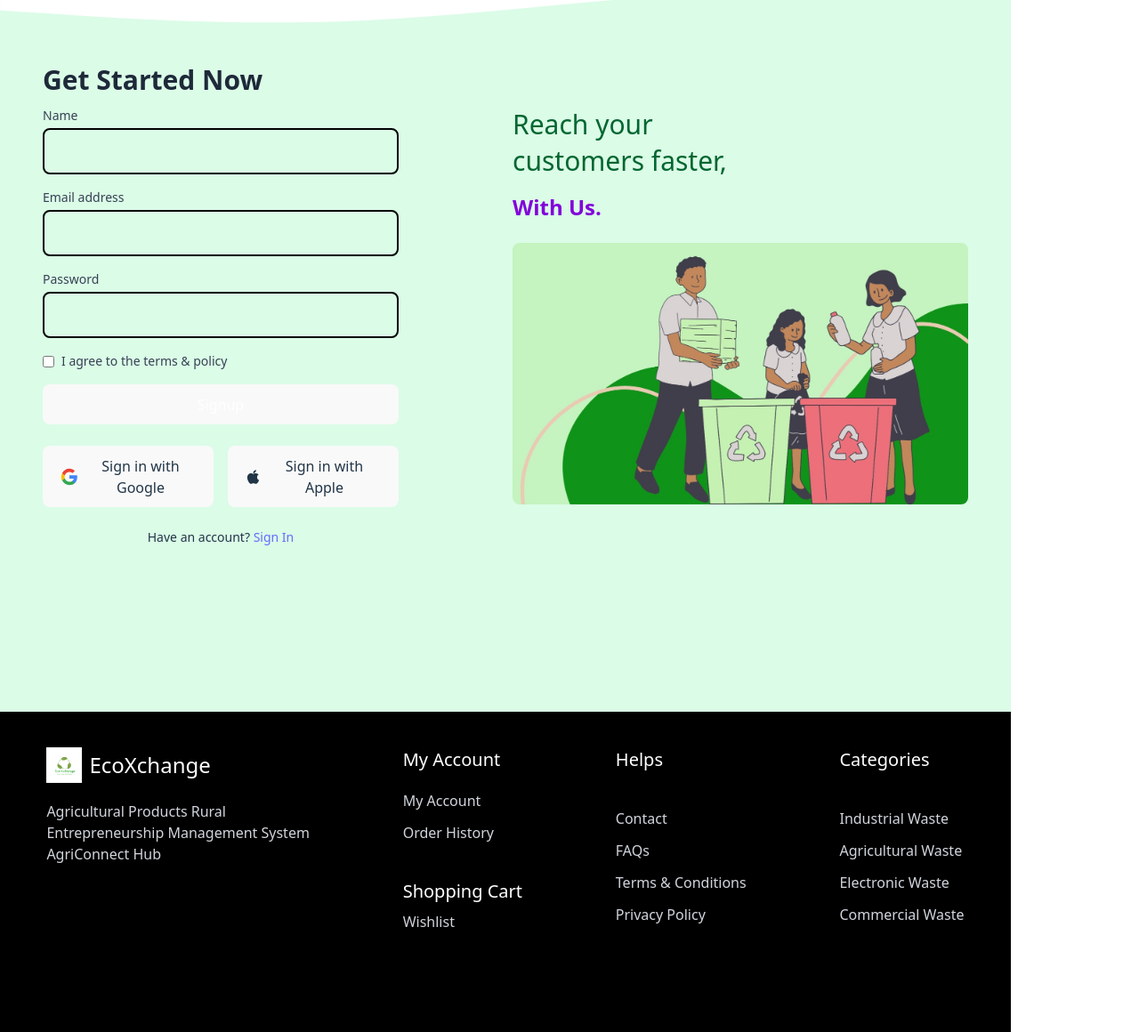
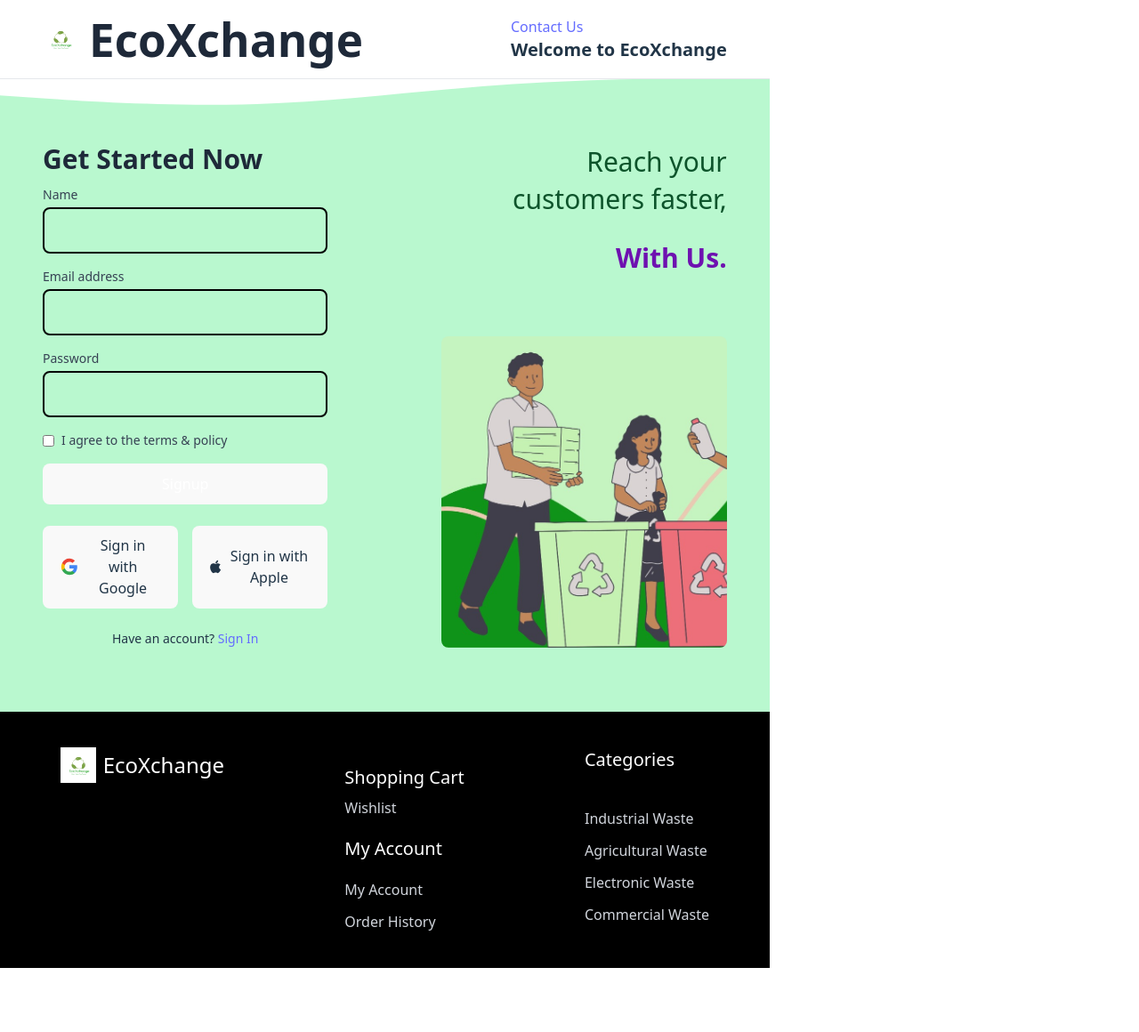
Before and after one commit to sinchan261/EchoXchange, a React (Vite) app in the folder Frontend/: page /signup in a window 1280 px wide. Shown: the whole page at 89% size. After the commit the page ends 1088 px from the top, so only its background shows below. Built offline with nearby package versions, Linux system fonts and the light colour scheme.

Commit message:
add some data

```diff
--- a/Frontend/src/components/Ecolunch.tsx
+++ b/Frontend/src/components/Ecolunch.tsx
@@ -4,7 +4,7 @@ const EcoLaunch = () => {
   return (
     <div className="font-[Montserrat] text-[#222] m-0 p-0 bg-white">
 
-      {/* <header className="flex justify-between items-center p-[15px_40px] bg-white border-b border-[#eee]">
+      <header className="flex justify-between items-center p-[15px_40px] bg-white border-b border-[#eee]">
         <div className="flex items-center ">
           <img src="image1.png" alt="EcoXchange Logo" className="h-[50px] mr-3" />
           <h1 className="text-2xl font-bold ">EcoXchange</h1>
@@ -13,31 +13,24 @@ const EcoLaunch = () => {
         <nav>
           <ul className="flex gap-[30px] list-none m-0 p-0">
             <li className="">
-              <a href="/" className="">Home</a>
+              <a href="/contact" className="text-green-600">Contact Us</a>
+             <h3 className="font-bold text-xl">Welcome to EcoXchange</h3>
             </li>
-            <li>
-              <Link to="/checkout" className="text-[#666] font-medium text-[16px] hover:text-black transition-colors">Cart</Link>
-            </li>
-            <li>
-              <Link to="/wishlist" className="text-[#666] font-medium text-[16px] hover:text-black transition-colors">Wishlist</Link>
-            </li>
-            <li>
-              <Link to="/contact" className="text-[#666] font-medium text-[16px] hover:text-black transition-colors">Contact Us</Link>
-            </li>
+
           </ul>
         </nav>
-      </header> */}
+      </header>
 
-      <main className="flex flex-wrap p-[130px_60px] bg-[#fafafa] relative bg-[url('https://cdn.pixabay.com/photo/2017/04/02/19/23/environment-2196690_1280.jpg')] bg-cover bg-center bg-no-repeat h-[620px]">
+      <main className="flex flex-wrap p-[130px_60px] bg-[#fafafa] relative bg-[url('img.png')] bg-cover bg-center bg-no-repeat h-[620px]">
         <div className="flex-1 min-w-[350px] z-[2]">
-          <h3 className="font-semibold text-[27px] mb-2 uppercase text-white leading-[1.6]">
+          <h3 className="font-semibold text-[27px] mb-2 uppercase text-black leading-[1.6]">
             WELCOME! LET’S GIVE E-WASTE A SECOND LIFE—<br />
             BUY, SELL, AND MAKE A DIFFERENCE TOGETHER.
           </h3>
-          <h1 className="text-[60px] font-extrabold my-2 tracking-tight text-white">
+          <h1 className="text-[60px] font-extrabold my-2 tracking-tight text-black">
             Eco<span className=" text-[70px] text-green-400">X</span>change
           </h1>
-          <p className="my-5 text-[18px] text-white">
+          <p className="my-5 text-[24px] text-black">
             Step in and be part of a cleaner future—where e-waste meets purpose.
           </p>
 
--- a/Frontend/src/components/Footer.tsx
+++ b/Frontend/src/components/Footer.tsx
@@ -1,7 +1,7 @@
 
 function Footer() {
   return (
-    <div className='w-full bg-black min-h-90 flex justify-around flex-wrap'>
+    <div className='w-full bg-black min-h-30 flex justify-around flex-wrap'>
 
       <div className='p-10 flex flex-col gap-5'>
         <div className='flex gap-2 items-center'>
@@ -9,33 +9,24 @@ function Footer() {
           <p className='text-2xl text-white'>EcoXchange</p>
         </div>
         <div className='text-gray-300'>
-          <p>Agricultural Products Rural</p>
-          <p>Entrepreneurship Management System</p>
-          <p>AgriConnect Hub</p>
+
         </div>
       </div>
 
       <div className='p-10 flex flex-col gap-5'>
+      <div className='mt-5'>
+          <p className='text-xl text-white'>Shopping Cart</p>
+          <p className='text-gray-300 mt-2'>Wishlist</p>
+        </div>
         <p className='text-xl text-white'>My Account</p>
         <div className='text-gray-300 flex flex-col gap-3'>
           <p>My Account</p>
           <p>Order History</p>
         </div>
-        <div className='mt-5'>
-          <p className='text-xl text-white'>Shopping Cart</p>
-          <p className='text-gray-300 mt-2'>Wishlist</p>
-        </div>
+
       </div>
 
-      <div className='p-10 flex flex-col gap-5'>
-        <p className='text-xl text-white'>Helps</p>
-        <div className='text-gray-300 flex flex-col gap-3 mt-5'>
-          <p>Contact</p>
-          <p>FAQs</p>
-          <p>Terms & Conditions</p>
-          <p>Privacy Policy</p>
-        </div>
-      </div>
+
 
       <div className='p-10 flex flex-col gap-5'>
         <p className='text-xl text-white'>Categories</p>
--- a/Frontend/src/components/Login.tsx
+++ b/Frontend/src/components/Login.tsx
@@ -37,17 +37,17 @@ const LoginPage: React.FC = () => {
 
   return (
     <div className="min-h-screen bg-green-200 relative overflow-x-hidden">
-      <header className="flex justify-between items-center p-4 md:p-8 bg-white">
+       <header className="flex items-center justify-between px-12 py-4 bg-white border-b border-gray-200">
         <div className="flex items-center">
           <img src="image1.png" alt="EcoXchange Logo" className="w-10 h-10 mr-3" />
           <h1 className="text-2xl font-bold text-gray-800">EcoXchange</h1>
         </div>
         <nav>
-          <ul className="flex space-x-8">
-            <li className="border-b-4 border-yellow-400 text-gray-800"><a href="#">Home</a></li>
-            <li><a className="text-gray-600" href="#">About</a></li>
-            <li><a className="text-gray-600" href="#">Partners</a></li>
-            <li><a className="text-gray-600" href="#">Contact Us</a></li>
+          <ul className="flex list-none space-x-8">
+          <li className="">
+              <a href="/contact" className="text-green-600">Contact Us</a>
+             <h3 className="font-bold text-xl">Welcome to EcoXchange</h3>
+            </li>
           </ul>
         </nav>
       </header>
@@ -117,13 +117,24 @@ const LoginPage: React.FC = () => {
           </p>
         </div>
 
-        <div className="flex-1 flex flex-col justify-center items-center mt-10 md:mt-0">
-          <div className="w-full text-right">
-            <h2 className="text-3xl text-green-900 leading-snug">Reach your<br />customers faster,</h2>
-            <h2 className="text-purple-800 font-bold text-3xl mt-2">With Us.</h2>
-            <img className="rounded-lg mt-5 w-3/4 h-auto object-cover" src="back.jpg" alt="People recycling" />
-          </div>
-        </div>
+        <div className="flex-1 flex flex-col items-end mt-10 md:mt-0 relative">
+  <div className="w-full text-right flex flex-col gap-5 mr-0">
+    <h2 className="text-3xl text-green-900 leading-snug">
+      Reach your<br />customers faster,
+    </h2>
+    <h2 className="text-purple-800 font-bold text-3xl mt-2">
+      With Us.
+    </h2>
+  </div>
+
+  <img
+    className="absolute bottom-0 top-40 right-0 rounded-lg object-cover"
+    src="back.jpg"
+    alt="People recycling"
+    style={{ height: '350px', width: '700px' }}
+  />
+</div>
+
       </main>
     </div>
   );
--- a/Frontend/src/components/Signup.tsx
+++ b/Frontend/src/components/Signup.tsx
@@ -58,24 +58,23 @@ const EcoXchangeLogin: React.FC = () => {
   };
 
   return (
-    <div className="min-h-screen bg-green-100">
+    <div className="min-h-screen bg-green-200
+">
       {/* Header */}
-      {/* <header className="flex items-center justify-between px-12 py-4 bg-white border-b border-gray-200">
+      <header className="flex items-center justify-between px-12 py-4 bg-white border-b border-gray-200">
         <div className="flex items-center">
           <img src="image1.png" alt="EcoXchange Logo" className="w-10 h-10 mr-3" />
           <h1 className="text-2xl font-bold text-gray-800">EcoXchange</h1>
         </div>
         <nav>
           <ul className="flex list-none space-x-8">
-            <li className="border-b-4 border-yellow-400">
-              <a href="#" className="text-gray-700 font-semibold">Home</a>
+          <li className="">
+              <a href="/contact" className="text-green-600">Contact Us</a>
+             <h3 className="font-bold text-xl">Welcome to EcoXchange</h3>
             </li>
-            <li><a href="#" className="text-gray-600 hover:text-gray-900">About</a></li>
-            <li><a href="#" className="text-gray-600 hover:text-gray-900">Partners</a></li>
-            <li><a href="#" className="text-gray-600 hover:text-gray-900">Contact Us</a></li>
           </ul>
         </nav>
-      </header> */}
+      </header>
 
       {/* Wave Divider */}
       <div className="h-10 bg-bottom bg-cover" style={{
@@ -166,13 +165,24 @@ const EcoXchangeLogin: React.FC = () => {
   </div>
 
   {/* Promo Section */}
-  <div className="flex-1 flex flex-col justify-center items-center mt-10 md:mt-0">
-    <div className="text-left w-full flex flex-col gap-2">
-      <h2 className="text-3xl text-green-800 leading-snug">Reach your<br />customers faster,</h2>
-      <h2 className="text-purple-700 font-bold text-2xl mt-2">With Us.</h2>
-      <img src="back.jpg" alt="People recycling" className="rounded-lg mt-4 w-full max-w-lg object-fill" />
-    </div>
+  <div className="flex-1 flex flex-col items-end mt-10 md:mt-0 relative">
+  <div className="w-full text-right flex flex-col gap-5 mr-0">
+    <h2 className="text-3xl text-green-900 leading-snug">
+      Reach your<br />customers faster,
+    </h2>
+    <h2 className="text-purple-800 font-bold text-3xl mt-2">
+      With Us.
+    </h2>
   </div>
+
+  <img
+    className="absolute bottom-0 right-0 rounded-lg object-cover"
+    src="back.jpg"
+    alt="People recycling"
+    style={{ height: '350px', width: '700px' }}
+  />
+</div>
+
 </main>
 
     </div>
```
Also changed, not shown: Frontend/public/img.png (added).
